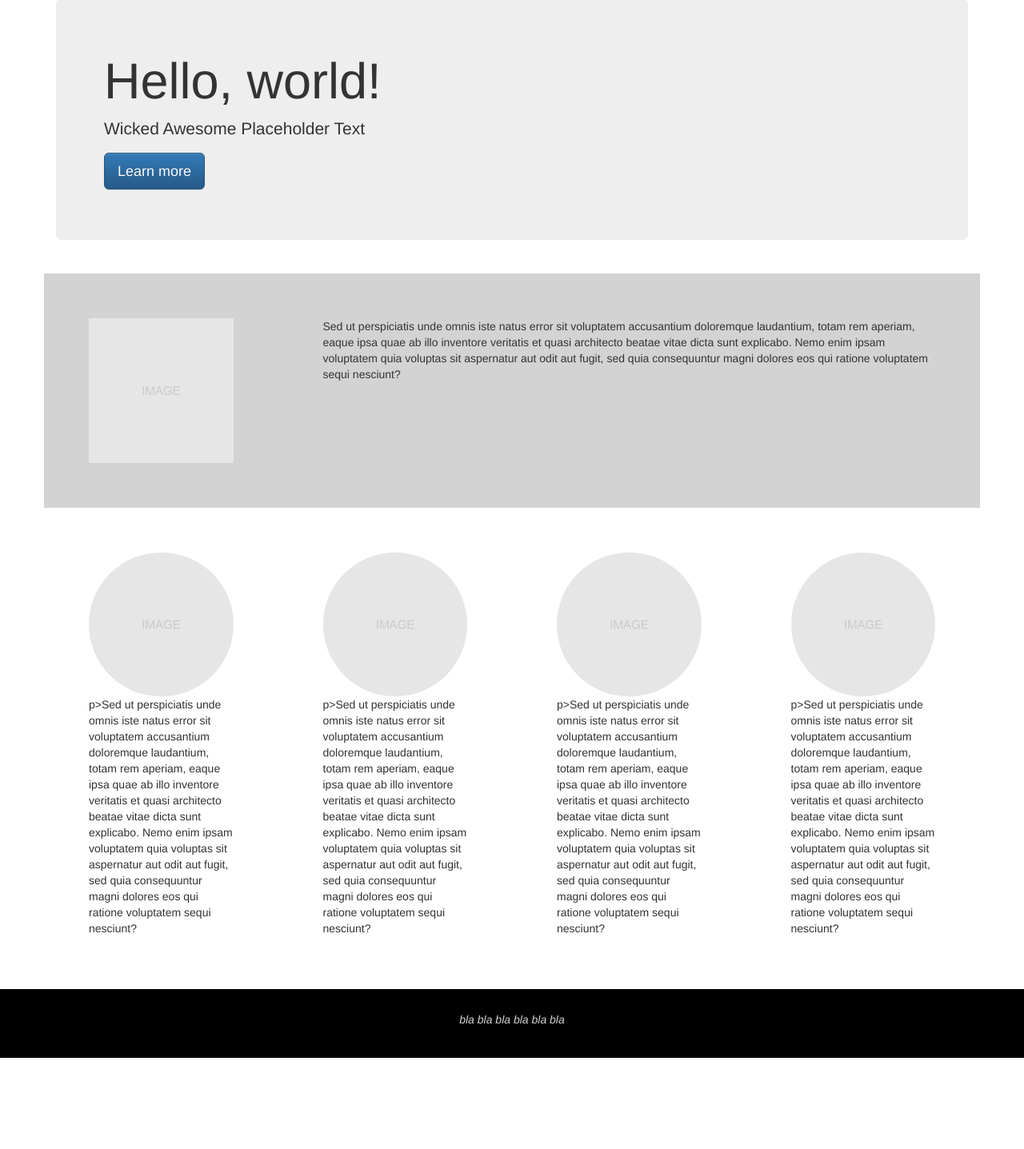
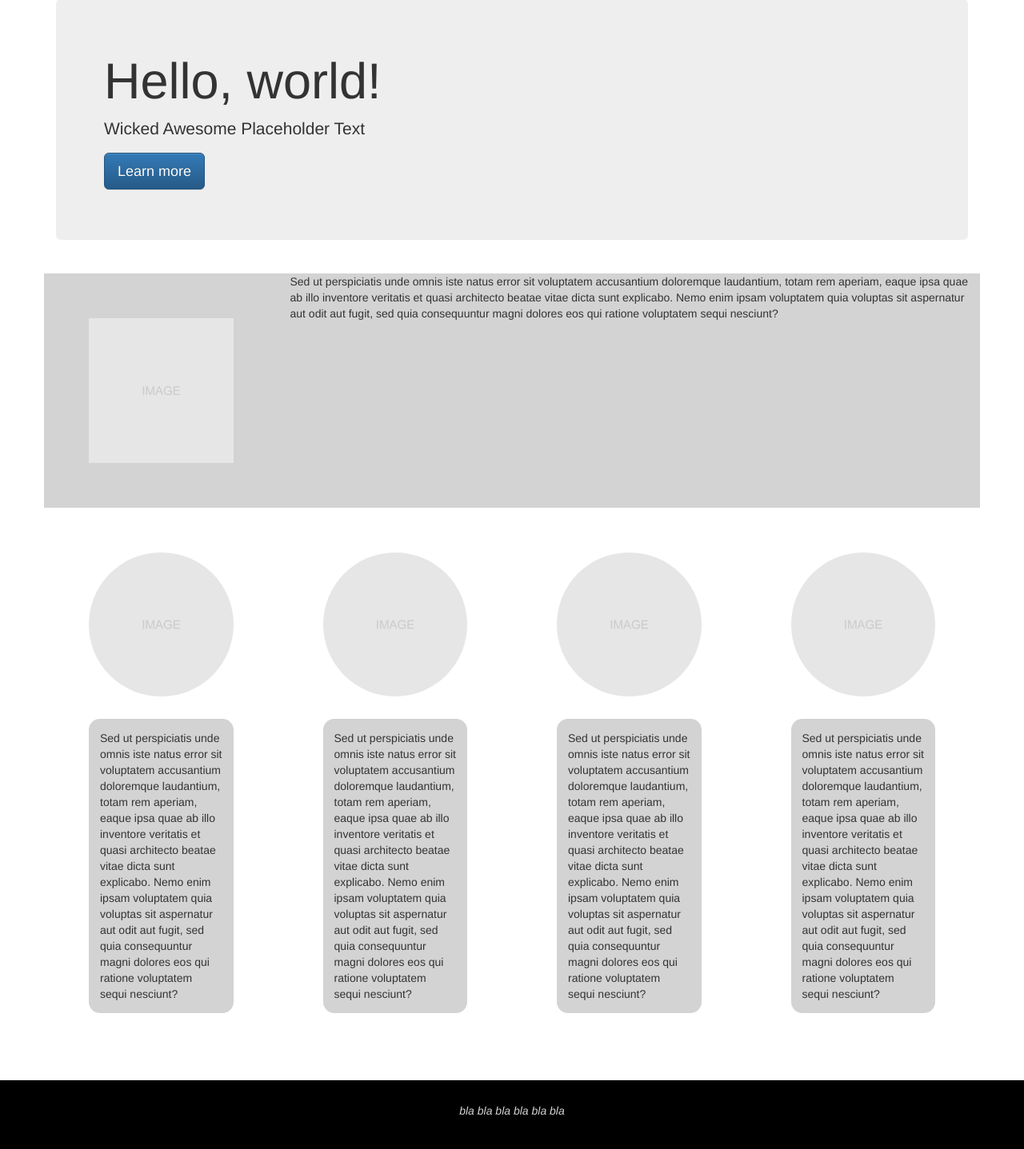
Before and after one commit to MartyBonacci/bootstrapchallenge, a PHP site: page / in a window 1280 px wide. Shown: the part 109-1546 px from the top of the page at 80% size. Before the commit the page ends 1432 px from the top, so only its background shows below. Run offline with PHP 8.4, Linux system fonts and the light colour scheme; some libraries are stand-ins or nearby versions.

Commit message:
padding around columns fix

```diff
--- a/css/style.css
+++ b/css/style.css
@@ -26,6 +26,19 @@ header {
 	background-color: lightgray;
 }
 
-.col-md-3, .col-md-9{
+.col-md-3{
 	padding: 4em 4em 4em 4em;
 }
+
+.col-md-9{}
+
+.col-md-3 p {
+	border-radius: 1em;
+	border-color: black;
+	border-width: 1em;
+	background-color: lightgray;
+	padding: 1em;
+	align-content: center;
+	margin-top: 2em;
+	margin-bottom: 2em;
+}
--- a/index.php
+++ b/index.php
@@ -96,7 +96,7 @@
 				<div class="row">
 					<div class="col-md-3">
 						<img src="images/placeholder-image600x600.png" class="img-responsive img-circle" alt="placeholder">
-						p>Sed ut perspiciatis unde omnis iste natus error sit voluptatem accusantium doloremque laudantium,
+						<p>Sed ut perspiciatis unde omnis iste natus error sit voluptatem accusantium doloremque laudantium,
 						totam rem aperiam, eaque ipsa quae ab illo inventore veritatis et quasi architecto beatae vitae
 						dicta sunt explicabo. Nemo enim ipsam voluptatem quia voluptas sit aspernatur aut odit aut fugit,
 						sed quia consequuntur magni dolores eos qui ratione voluptatem sequi nesciunt?</p>
@@ -104,7 +104,7 @@
 					</div>
 					<div class="col-md-3">
 						<img src="images/placeholder-image600x600.png" class="img-responsive img-circle" alt="placeholder">
-						p>Sed ut perspiciatis unde omnis iste natus error sit voluptatem accusantium doloremque laudantium,
+						<p>Sed ut perspiciatis unde omnis iste natus error sit voluptatem accusantium doloremque laudantium,
 						totam rem aperiam, eaque ipsa quae ab illo inventore veritatis et quasi architecto beatae vitae
 						dicta sunt explicabo. Nemo enim ipsam voluptatem quia voluptas sit aspernatur aut odit aut fugit,
 						sed quia consequuntur magni dolores eos qui ratione voluptatem sequi nesciunt?</p>
@@ -112,7 +112,7 @@
 					</div>
 					<div class="col-md-3">
 						<img src="images/placeholder-image600x600.png" class="img-responsive img-circle" alt="placeholder">
-						p>Sed ut perspiciatis unde omnis iste natus error sit voluptatem accusantium doloremque laudantium,
+						<p>Sed ut perspiciatis unde omnis iste natus error sit voluptatem accusantium doloremque laudantium,
 						totam rem aperiam, eaque ipsa quae ab illo inventore veritatis et quasi architecto beatae vitae
 						dicta sunt explicabo. Nemo enim ipsam voluptatem quia voluptas sit aspernatur aut odit aut fugit,
 						sed quia consequuntur magni dolores eos qui ratione voluptatem sequi nesciunt?</p>
@@ -120,7 +120,7 @@
 					</div>
 					<div class="col-md-3">
 						<img src="images/placeholder-image600x600.png" class="img-responsive img-circle" alt="placeholder">
-						p>Sed ut perspiciatis unde omnis iste natus error sit voluptatem accusantium doloremque laudantium,
+						<p>Sed ut perspiciatis unde omnis iste natus error sit voluptatem accusantium doloremque laudantium,
 						totam rem aperiam, eaque ipsa quae ab illo inventore veritatis et quasi architecto beatae vitae
 						dicta sunt explicabo. Nemo enim ipsam voluptatem quia voluptas sit aspernatur aut odit aut fugit,
 						sed quia consequuntur magni dolores eos qui ratione voluptatem sequi nesciunt?</p>
```
